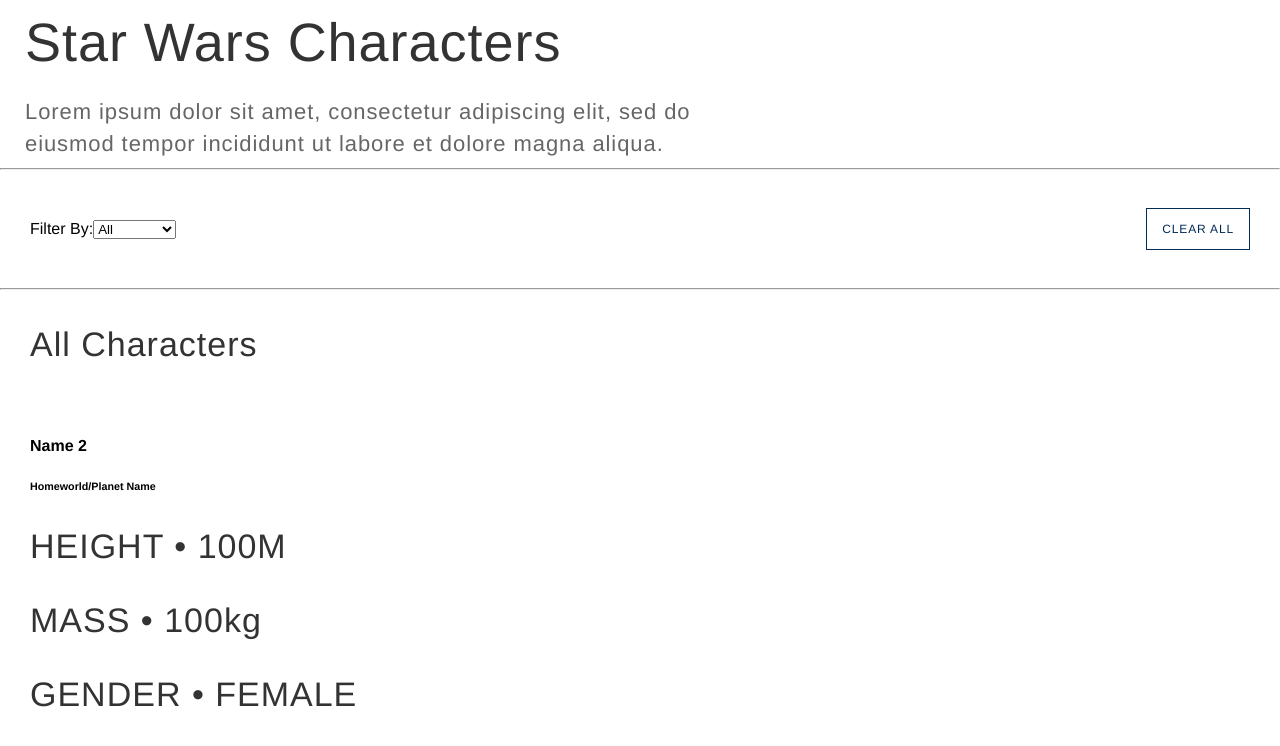
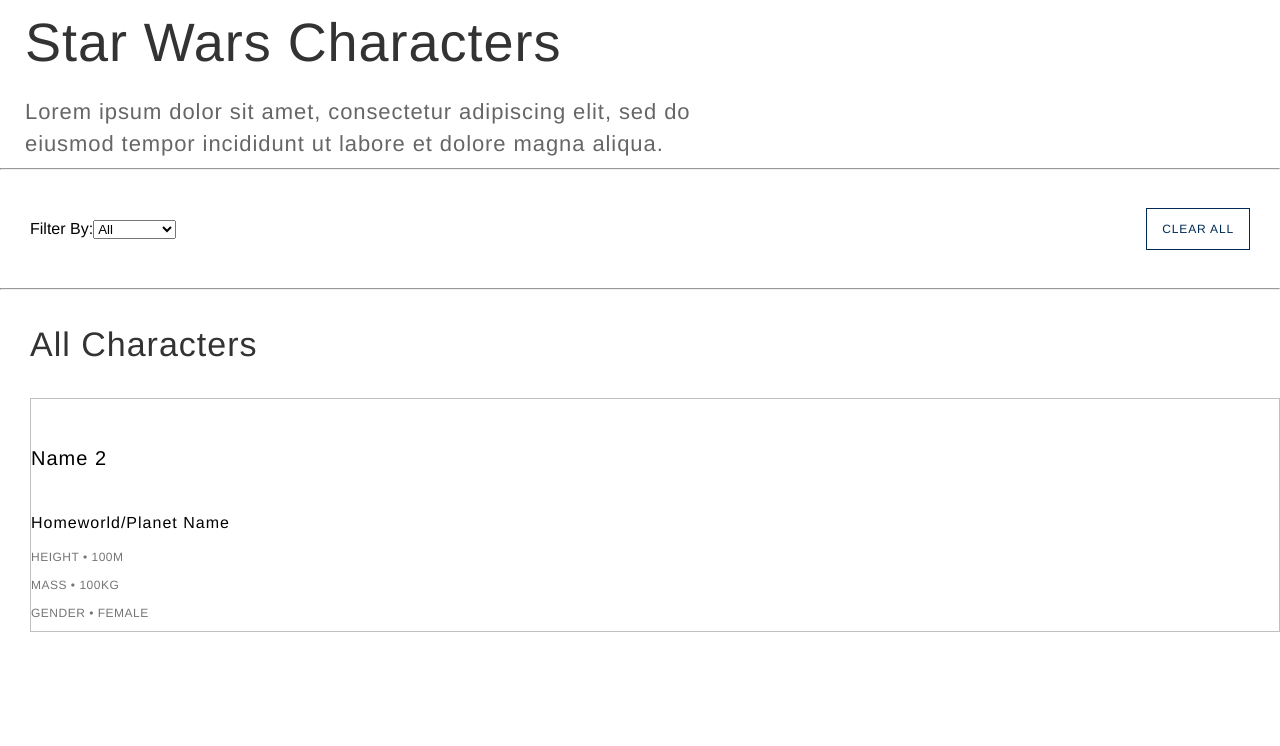
Before and after one commit to siccoo/cloudwalk-frontend, a React (Create React App) app: page / in a window 1280 px wide. Shown: the top 746 px of the page. Built offline with nearby package versions, Linux system fonts and the light colour scheme.

Commit message:
updates on Home.js & Home.scss

```diff
--- a/src/components/home/Home.js
+++ b/src/components/home/Home.js
@@ -47,7 +47,7 @@
           <div className="starwar__box__align__center">
             <div className="starwar__card">
                 <a href="/ja">
-                  <img className="starwar__image" src="" alt="" />
+                  <img src="" alt="" />
                 </a>
                 <div className="card__body">
                   <h4>Name 2</h4>
--- a/src/components/home/Home.scss
+++ b/src/components/home/Home.scss
@@ -82,10 +82,6 @@
       padding: 0px 0px 0px 30px;
     }
 
-    .starwar__box__align__center {
-      justify-content: center;
-    }
-
     p {
       font-family: "Helvetica Neue";
       font-style: normal;
@@ -97,6 +93,54 @@
     }
   }
 
-  .row.center {
+  .starwar__box__align__center {
+    justify-content: center;
+
+    .starwar__card {
+      border: 0.1rem #c0c0c0 solid;
+      margin: 1.5rem
+
+      img {
+        width: 100%;
+      }
+
+      .card__body {
+
+        h4 {
+          font-family: "Helvetica Neue";
+          font-style: normal;
+          font-weight: normal;
+          font-size: 20px;
+          line-height: 28px;
+          letter-spacing: 1px;
+          color: #000000;
+        }
+
+        h6 {
+          font-family: Helvetica Neue;
+          font-style: normal;
+          font-weight: normal;
+          font-size: 16px;
+          line-height: 28px;
+          letter-spacing: 1px;
+          color: #000000;
+        }
+
+        p {
+          font-family: Helvetica Neue;
+          font-style: normal;
+          font-weight: normal;
+          font-size: 12px;
+          line-height: 16px;
+          letter-spacing: 0.5px;
+          text-transform: uppercase;
+          color: #757575;
+        }
+      }
+    }
+
+    .card__body > * {
+        margin-bottom: 10px;
+    }
   }
 }
```
